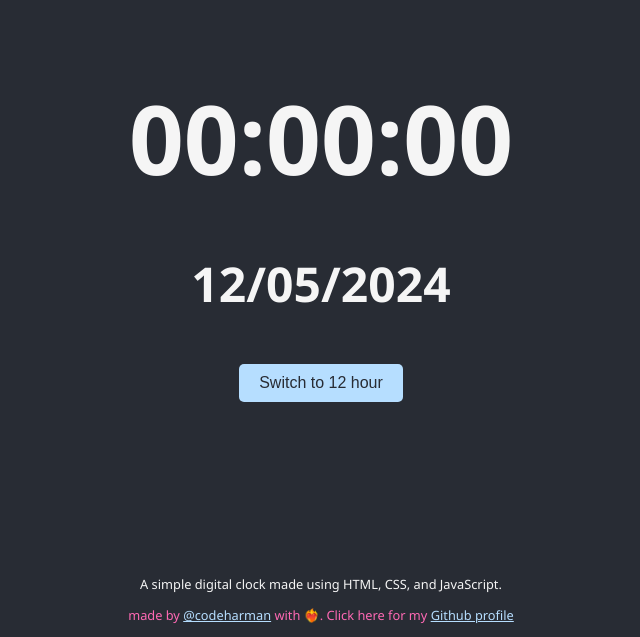
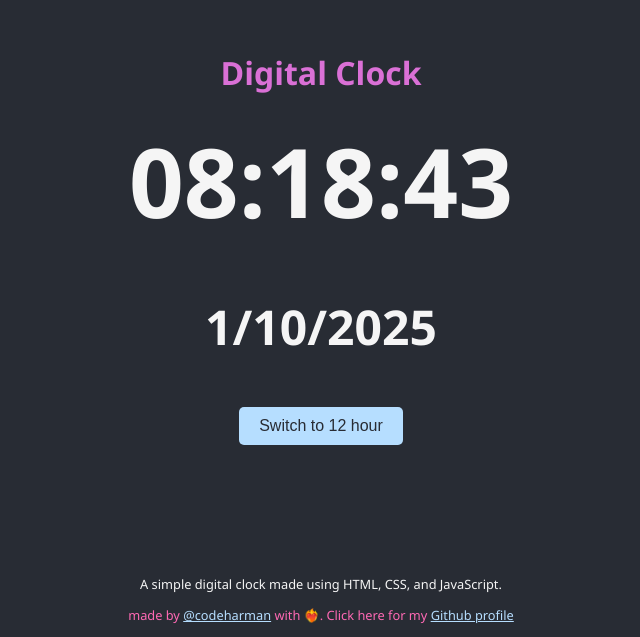
Before and after one commit to codeharman/90-days-of-javascript, a plain HTML site: page Day02-DigitalClock/index.html in a window 1280 px wide. Shown: the part 163-800 px from the top of the page, without its empty margins (319-959 px from the left). Drawn offline with Linux system fonts and the light colour scheme.

Commit message:
date and time function made

```diff
--- a/Day02-DigitalClock/app.js
+++ b/Day02-DigitalClock/app.js
@@ -0,0 +1,43 @@
+// Pseudo Code
+
+// Clock needs to get exact time for the person location
+// button that changes to the 12 hour format and 24 hour format
+// date sets according to the person location
+
+// Elements selection
+
+const timeEl = document.getElementById('time');
+const dateEl = document.getElementById('date');
+const toggleBtn = document.getElementById('toggleFormat');
+
+// clock function
+
+function clock() {
+  // variables
+  let now = new Date();
+  let hours = now.getHours();
+  let minutes = now.getMinutes();
+  let seconds = now.getSeconds();
+  // format with 2 digits
+  timeEl.textContent = `${hours.toString().padStart(2, '0')}:${minutes.toString().padStart(2, '0')}:${seconds.toString().padStart(2, '0')}`
+};
+
+// date function
+
+function date() {
+  // variables
+  let date = new Date();
+  let day = date.getDate();
+  let month = date.getMonth() + 1;
+  let year = date.getFullYear();
+  // format
+  dateEl.textContent = `${day}/${month}/${year}`
+};
+
+// Switch toggle
+
+
+
+date();
+clock();
+setInterval(clock, 1000);
--- a/Day02-DigitalClock/index.html
+++ b/Day02-DigitalClock/index.html
@@ -9,17 +9,17 @@
 </head>
 <body>
   <main>
-    <div class="clock">
-      <h1 id="time">00:00:00</h1>
-      <p id="date">12/05/2024</p>
-      <button id="toggleFormat">Switch to 12 hour</button>
-    </div>
+    <h1 style="color: #da70d6">Digital Clock</h1>
+      <div class="clock">
+        <h1 id="time">00:00:00</h1>
+        <p id="date">00/00/0000</p>
+        <button id="toggleFormat">Switch to 12 hour</button>
+      </div>
     <footer class="footer">
       <p class="info">A simple digital clock made using HTML, CSS, and JavaScript.</p>
       <p class="contact">made by <a href="https://www.linkedin.com/in/codeharman/" target="_blank">@codeharman</a> with ❤️‍🔥. Click here for my <a href="https://github.com/codeharman" target="_blank">Github profile</a></p>
     </footer>
-
   </main>
-  <script src="script.js"></script>
+  <script src="app.js"></script>
 </body>
 </html>
--- a/Day02-DigitalClock/styles.css
+++ b/Day02-DigitalClock/styles.css
@@ -10,7 +10,7 @@ body {
   margin: 0;
 }
 
-/* contact */
+/* footer */
 
 .footer {
   background-color: #282c34;
@@ -22,9 +22,13 @@ body {
   width: 100%
 }
 
+/* contact */
+
 .contact {
   color: hotpink;
 }
+
+/* link color */
 
 a {
   color: #b6deff
```
